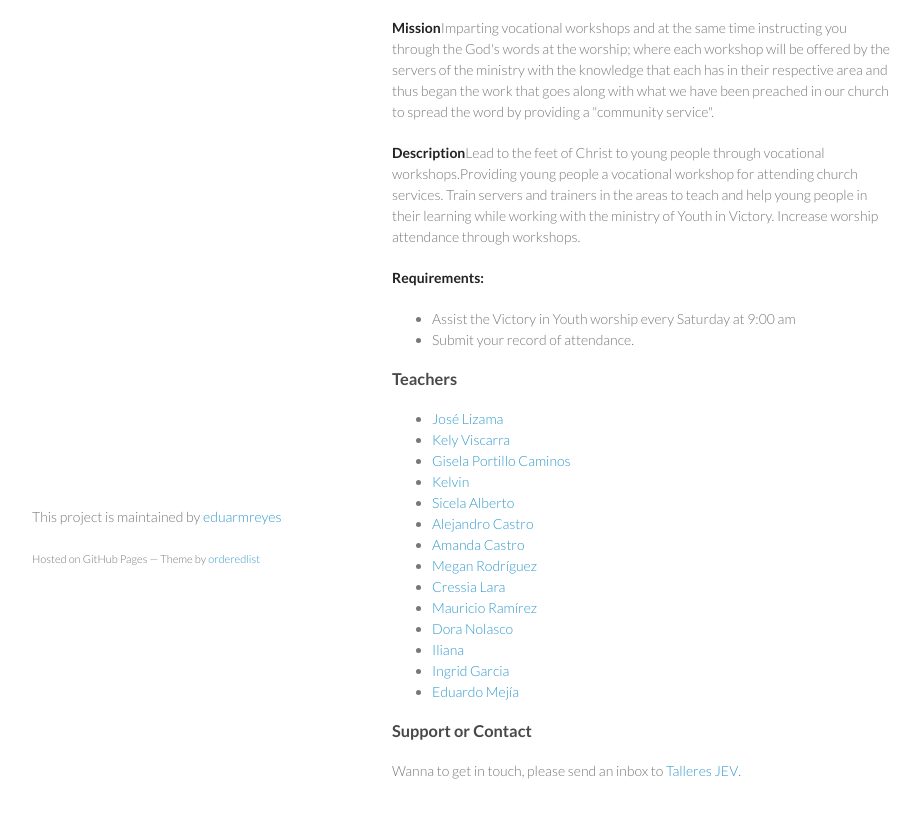
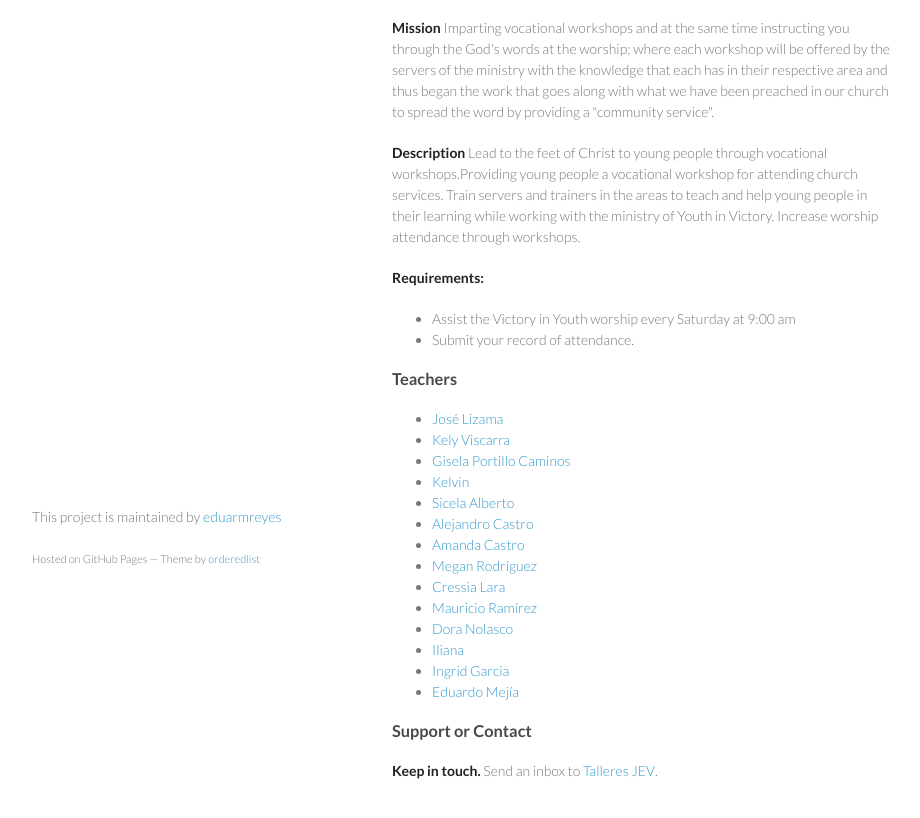
Before and after one commit to eduarmreyes/english.workshop.github.io, a plain HTML site: page index.html in a window 1280 px wide. Shown: the part 162-980 px from the top of the page, without its empty margins (178-1098 px from the left). Drawn offline with Linux system fonts and the light colour scheme.

Commit message:
Ortographic fix, xD

```diff
--- a/index.html
+++ b/index.html
@@ -22,13 +22,13 @@
         <h3>
           <a name="jev-workshop--english" class="anchor" href="#jev-workshop--english"><span class="octicon octicon-link"></span></a>JEV Workshop <em>English</em>.</h3>
           <p>
-            <strong>About us</strong>We are a group of young passionate about teaching what God has allowed us to learn over time. To the Workshop you will enter as a student and you will leave it as a teacher.
+            <strong>About us </strong>We are a group of young passionate about teaching what God has allowed us to learn over time. To the Workshop you will enter as a student and you will leave it as a teacher.
           </p>
           <p>
-            <strong>Mission</strong>Imparting vocational workshops and at the same time instructing you through the God's words at the worship; where each workshop will be offered by the servers of the ministry with the knowledge that each has in their respective area and thus began the work that goes along with what we have been preached in our church to spread the word by providing a "community service".
+            <strong>Mission </strong>Imparting vocational workshops and at the same time instructing you through the God's words at the worship; where each workshop will be offered by the servers of the ministry with the knowledge that each has in their respective area and thus began the work that goes along with what we have been preached in our church to spread the word by providing a "community service".
           </p>
           <p>
-            <strong>Description</strong>Lead to the feet of Christ to young people through vocational workshops.Providing young people a vocational workshop for attending church services.
+            <strong>Description </strong>Lead to the feet of Christ to young people through vocational workshops.Providing young people a vocational workshop for attending church services.
             Train servers and trainers in the areas to teach and help young people in their learning while working with the ministry of Youth in Victory.
             Increase worship attendance through workshops.
           </p>
@@ -61,7 +61,7 @@
           <h3>
             <a name="support-or-contact" class="anchor" href="#support-or-contact"><span class="octicon octicon-link"></span></a>Support or Contact
           </h3>
-          <p>Wanna to get in touch, please send an inbox to <a href="https://www.facebook.com/TalleresOficial">Talleres JEV</a>.
+          <p><strong>Keep in touch.</strong> Send an inbox to <a href="https://www.facebook.com/TalleresOficial">Talleres JEV</a>.
           </p>
         </section>
         <footer>
```
